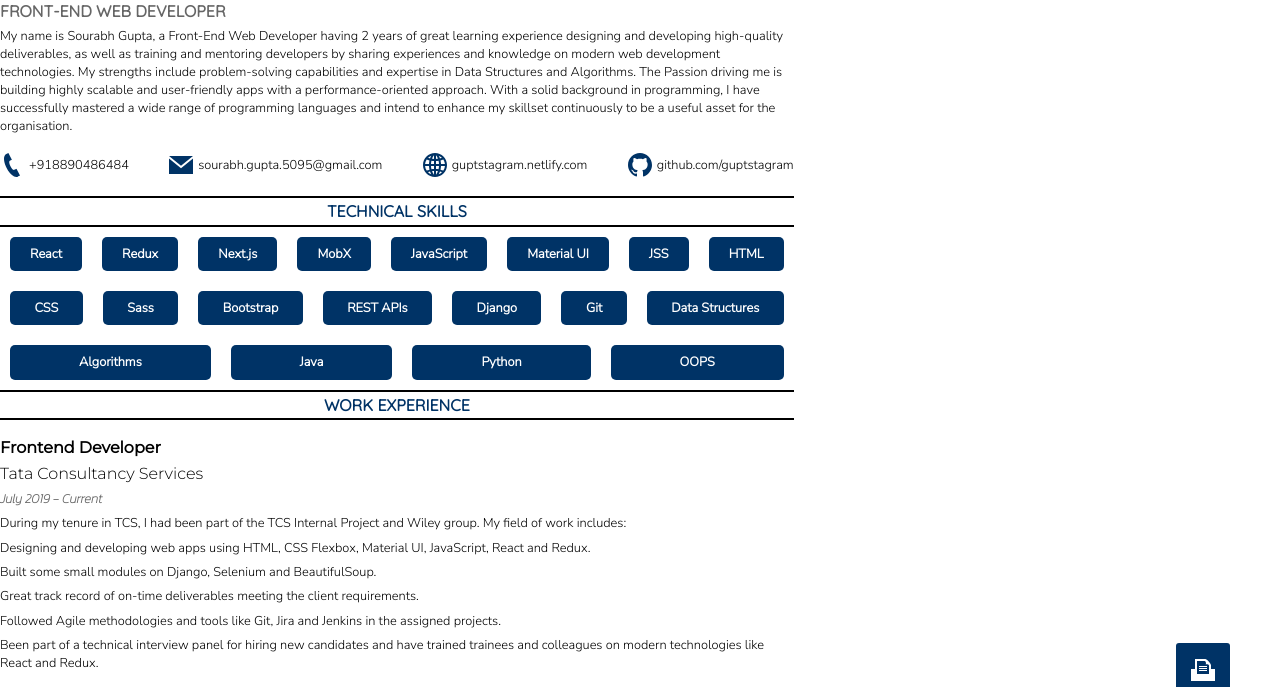
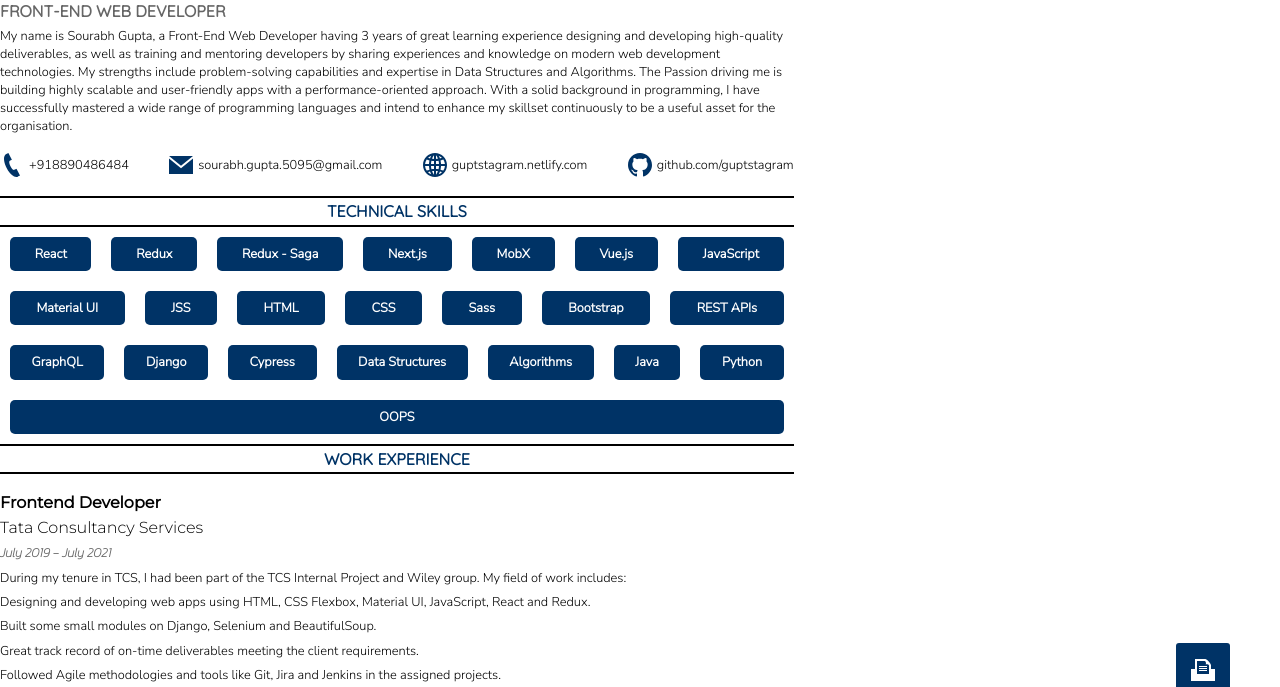
Before and after one commit to guptstagram/guptstagram-resume, a plain HTML site: page index.html in a window 1280 px wide. Shown: the part 49-736 px from the top of the page. Drawn offline with Linux system fonts and the light colour scheme.

Commit message:
Update index.html

```diff
--- a/index.html
+++ b/index.html
@@ -16,7 +16,7 @@
             <div class="intro-section">
                 <h1>SOURABH GUPTA</h1>
                 <h2>FRONT-END WEB DEVELOPER</h2>
-                <p>My name is Sourabh Gupta, a Front-End Web Developer having 2 years of great learning experience designing and developing high-quality deliverables, as well as training and mentoring developers by sharing experiences and knowledge on modern web development technologies. My strengths include problem-solving capabilities and expertise in Data Structures and Algorithms. The Passion driving me is building highly scalable and user-friendly apps with a performance-oriented approach. With a solid background in programming, I have successfully mastered a wide range of programming languages and intend to enhance my skillset continuously to be a useful asset for the organisation.</p>
+                <p>My name is Sourabh Gupta, a Front-End Web Developer having 3 years of great learning experience designing and developing high-quality deliverables, as well as training and mentoring developers by sharing experiences and knowledge on modern web development technologies. My strengths include problem-solving capabilities and expertise in Data Structures and Algorithms. The Passion driving me is building highly scalable and user-friendly apps with a performance-oriented approach. With a solid background in programming, I have successfully mastered a wide range of programming languages and intend to enhance my skillset continuously to be a useful asset for the organisation.</p>
             </div>
             <div class="social-section">
                 <div class="social">
@@ -44,8 +44,10 @@
 
                     <div class="skill"><p>React</p></div>
                     <div class="skill"><p>Redux</p></div>
+                  <div class="skill"><p>Redux - Saga</p></div>
                     <div class="skill"><p>Next.js</p></div>
                     <div class="skill"><p>MobX</p></div>
+                    <div class="skill"><p>Vue.js</p></div>
                     <div class="skill"><p>JavaScript</p></div>
                     <!-- <div class="skill"><p>Webpack</p></div> -->
                     <div class="skill"><p>Material UI</p></div>
@@ -55,8 +57,9 @@
                     <div class="skill"><p>Sass</p></div>
                     <div class="skill"><p>Bootstrap</p></div>
                     <div class="skill"><p>REST APIs</p></div>
+                    <div class="skill"><p>GraphQL</p></div>
                     <div class="skill"><p>Django</p></div>
-                    <div class="skill"><p>Git</p></div>
+                    <div class="skill"><p>Cypress</p></div>
                     <div class="skill"><p>Data Structures</p></div>
                     <div class="skill"><p>Algorithms</p></div>
                     <div class="skill"><p>Java</p></div>
@@ -69,13 +72,12 @@
                 <div class="exp-card">
                     <h2>Frontend Developer</h2>
                     <h4>Tata Consultancy Services</h4>
-                    <h6>July 2019 - Current</h6>
+                    <h6>July 2019 - July 2021</h6>
                     <p>During my tenure in TCS, I had been part of the TCS Internal Project and Wiley group. My field of work includes:</p>
                     <p>Designing and developing web apps using HTML, CSS Flexbox, Material UI, JavaScript, React and Redux.</p>
                     <p>Built some small modules on Django, Selenium and BeautifulSoup.</p>
                     <p>Great track record of on-time deliverables meeting the client requirements.</p>
                     <p>Followed Agile methodologies and tools like Git, Jira and Jenkins in the assigned projects.</p>
-                    <p>Been part of a technical interview panel for hiring new candidates and have trained trainees and colleagues on modern technologies like React and Redux.</p>
                 </div>
                 <div class="exp-card">
                     <h2>Android Developer Intern</h2>
```
